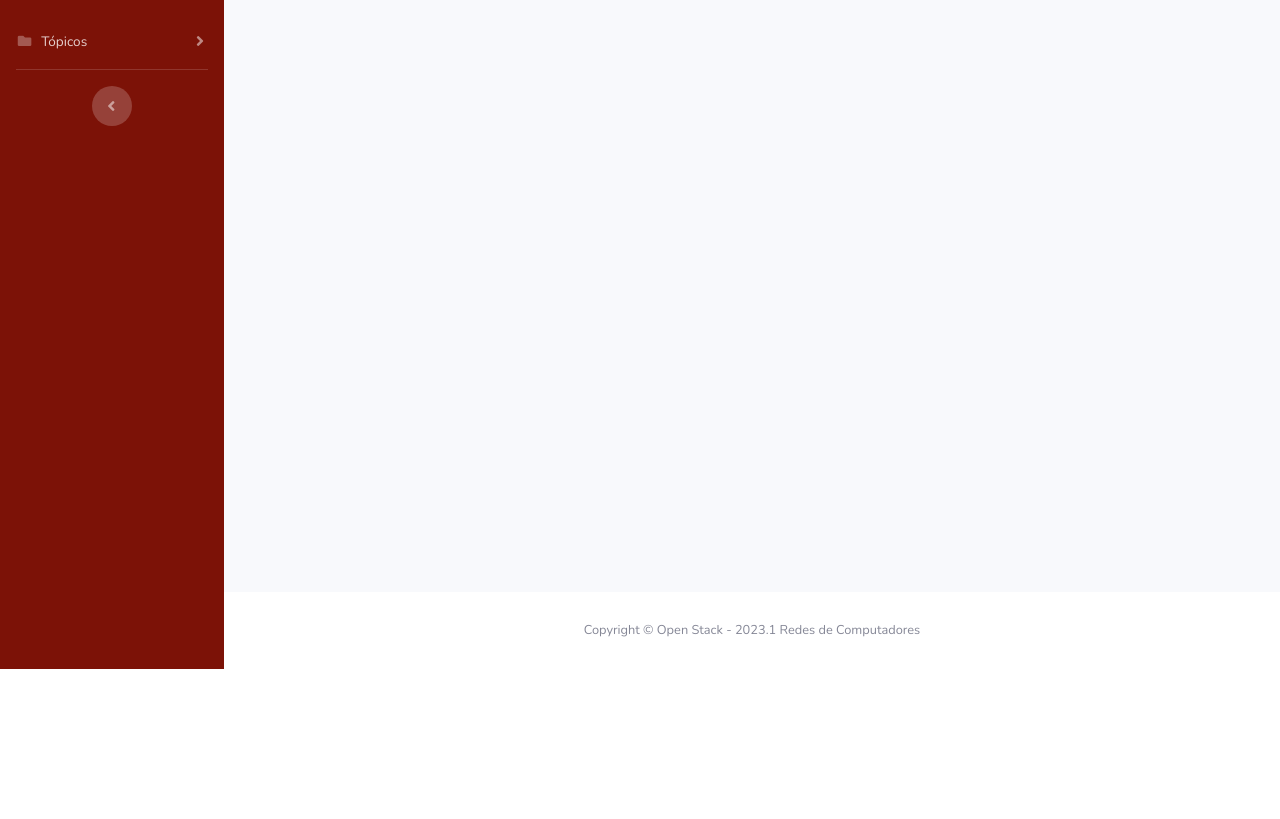
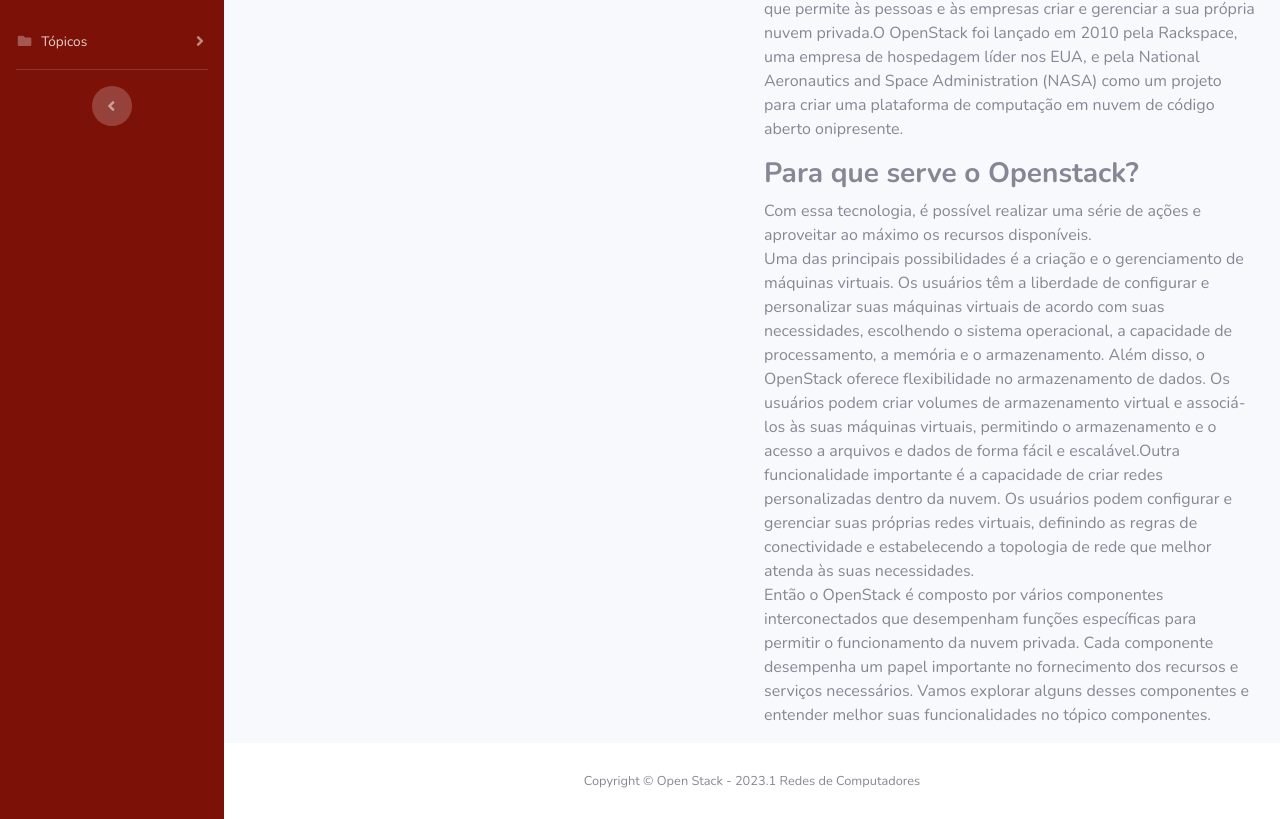
Before and after one commit to wilsonufrj/RedesDeComputadores, a website with bundled scripts: page index.html in a window 1280 px wide. Shown: the part 131-950 px from the top of the page. Before the commit the page ends 800 px from the top, so only its background shows below. Built offline with nearby package versions, Linux system fonts and the light colour scheme.

Commit message:
Add files via upload

```diff
--- a/index.html
+++ b/index.html
@@ -109,13 +109,33 @@
                         <!-- Content Row -->
                         <div class="row">
                             <div class="col ">
-                                Aqui vai a imagem
+                                IMAGEM
                             </div>
 
                             <div class="col">
-                                <h2><strong>O que é Open Stack ?</strong> </h2>
-                                <section>
-                                    Open stack é .....
+                                <h2><strong>O que é OpenStack? </strong> </h2>
+                                    <section>
+                                        <p> O OpenStack é um conjunto de software livre e de código aberto que permite às
+                                        pessoas e às empresas criar e gerenciar a sua própria nuvem privada.O OpenStack foi lançado em 2010 pela
+                                        Rackspace, uma empresa de hospedagem líder nos EUA, e pela National Aeronautics
+                                        and Space Administration (NASA) como um projeto para criar uma plataforma de computação
+                                        em nuvem de código aberto onipresente.<br></p>
+                                <h3><strong>Para que serve o Openstack? </strong> </h3>
+                                    <p>
+                                        Com essa tecnologia, é possível realizar uma série de ações e aproveitar ao máximo os recursos disponíveis.<br>
+                                        Uma das principais possibilidades é a criação e o gerenciamento de máquinas virtuais. Os usuários têm a liberdade de
+                                        configurar e personalizar suas máquinas virtuais de acordo com suas necessidades, escolhendo o sistema operacional,
+                                        a capacidade de processamento, a memória e o armazenamento. Além disso, o OpenStack oferece flexibilidade no armazenamento
+                                        de dados. Os usuários podem criar volumes de armazenamento virtual e associá-los às suas máquinas virtuais, permitindo o armazenamento
+                                        e o acesso a arquivos e dados de forma fácil e escalável.Outra funcionalidade importante é a capacidade de criar redes personalizadas dentro da nuvem. Os usuários podem configurar e gerenciar
+                                        suas próprias redes virtuais, definindo as regras de conectividade e estabelecendo a topologia de rede que melhor atenda às suas necessidades. <br>
+                                        Então o OpenStack é composto por vários componentes interconectados que desempenham funções específicas para permitir o funcionamento da nuvem privada.
+                                        Cada componente desempenha um papel importante no fornecimento dos recursos e serviços necessários. Vamos explorar alguns desses componentes e entender
+                                        melhor suas funcionalidades no tópico componentes.
+
+
+                                     </p>
+
                                  </section>
                             </div>
 
```
